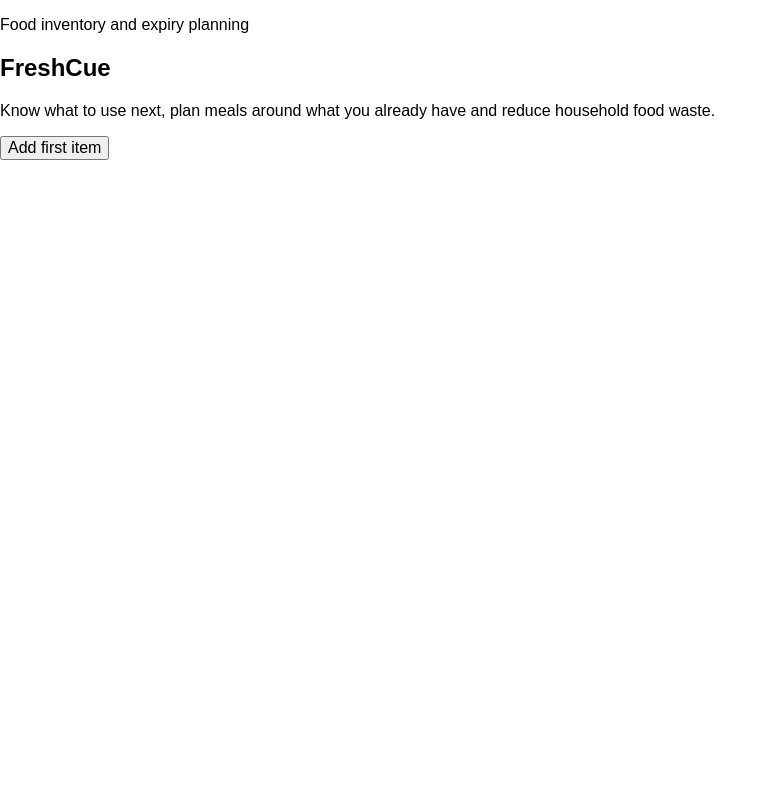
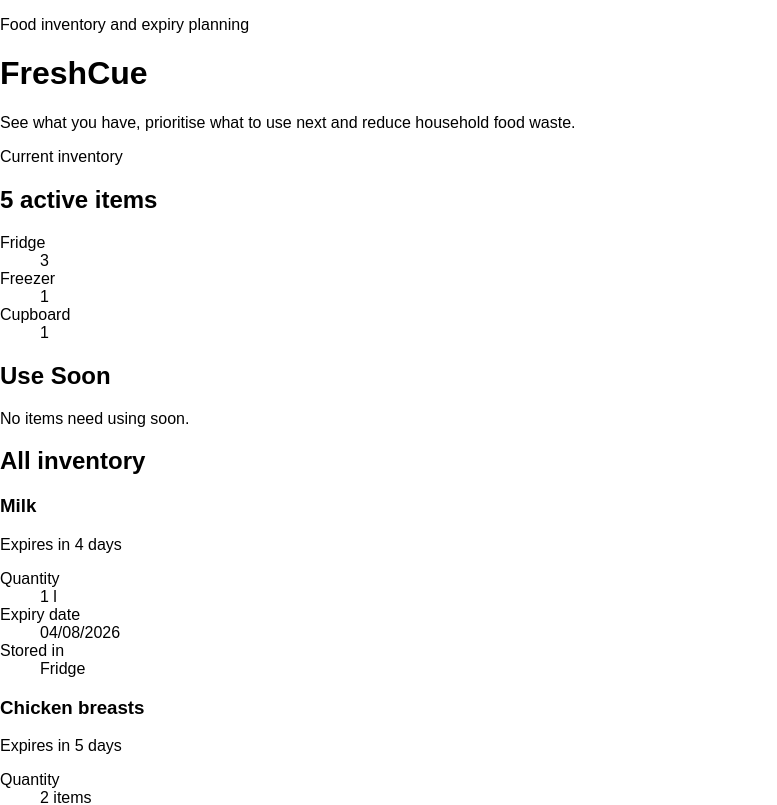
Before and after one commit to joshbingham/fresh-cue, a React (Vite) app: page / in a window 1280 px wide. Shown: the top 805 px of the page, without its empty margins (0-777 px from the left). Built offline with nearby package versions, Linux system fonts and the light colour scheme.

Commit message:
Build functional inventory dashboard

```diff
--- a/src/App.tsx
+++ b/src/App.tsx
@@ -1,20 +1,7 @@
+import InventoryDashboard from "./pages/InventoryDashboard";
+
 function App() {
-  return (
-    <main>
-      <section>
-        <p>Food inventory and expiry planning</p>
-
-        <h1>FreshCue</h1>
-
-        <p>
-          Know what to use next, plan meals around what you already have and
-          reduce household food waste.
-        </p>
-
-        <button type="button">Add first item</button>
-      </section>
-    </main>
-  );
+  return <InventoryDashboard />;
 }
 
 export default App;
--- /dev/null
+++ b/src/components/InventoryCard.tsx
@@ -0,0 +1,88 @@
+import type { InventoryItem } from "../types";
+import {
+  getDaysUntilExpiry,
+  getExpiryUrgency,
+} from "../utils";
+
+interface InventoryCardProps {
+  item: InventoryItem;
+}
+
+function formatQuantity(item: InventoryItem): string {
+  if (item.quantityUnit === "item") {
+    return `${item.quantity} ${item.quantity === 1 ? "item" : "items"}`;
+  }
+
+  return `${item.quantity} ${item.quantityUnit}`;
+}
+
+function formatStorageLocation(
+  storageLocation: InventoryItem["storageLocation"],
+): string {
+  return (
+    storageLocation.charAt(0).toUpperCase() +
+    storageLocation.slice(1)
+  );
+}
+
+function getExpiryLabel(expiryDate: string): string {
+  const daysUntilExpiry = getDaysUntilExpiry(expiryDate);
+
+  if (daysUntilExpiry < 0) {
+    const daysExpired = Math.abs(daysUntilExpiry);
+
+    return `Expired ${daysExpired} ${
+      daysExpired === 1 ? "day" : "days"
+    } ago`;
+  }
+
+  if (daysUntilExpiry === 0) {
+    return "Expires today";
+  }
+
+  if (daysUntilExpiry === 1) {
+    return "Expires tomorrow";
+  }
+
+  return `Expires in ${daysUntilExpiry} days`;
+}
+
+export default function InventoryCard({
+  item,
+}: InventoryCardProps) {
+  const urgency = getExpiryUrgency(item.expiryDate);
+
+  return (
+    <article className={`inventory-card inventory-card--${urgency}`}>
+      <div className="inventory-card__header">
+        <h3>{item.name}</h3>
+        <span className={`urgency-label urgency-label--${urgency}`}>
+          {getExpiryLabel(item.expiryDate)}
+        </span>
+      </div>
+
+      <dl className="inventory-card__details">
+        <div>
+          <dt>Quantity</dt>
+          <dd>{formatQuantity(item)}</dd>
+        </div>
+
+        <div>
+          <dt>Expiry date</dt>
+          <dd>
+            <time dateTime={item.expiryDate}>
+              {new Date(
+                `${item.expiryDate}T00:00:00`,
+              ).toLocaleDateString("en-GB")}
+            </time>
+          </dd>
+        </div>
+
+        <div>
+          <dt>Stored in</dt>
+          <dd>{formatStorageLocation(item.storageLocation)}</dd>
+        </div>
+      </dl>
+    </article>
+  );
+}
--- /dev/null
+++ b/src/components/InventorySummary.tsx
@@ -0,0 +1,59 @@
+import type { InventoryItem } from "../types";
+
+interface InventorySummaryProps {
+  items: InventoryItem[];
+}
+
+export default function InventorySummary({
+  items,
+}: InventorySummaryProps) {
+  const activeItems = items.filter(
+    (item) => item.status === "active",
+  );
+
+  const fridgeItems = activeItems.filter(
+    (item) => item.storageLocation === "fridge",
+  );
+
+  const freezerItems = activeItems.filter(
+    (item) => item.storageLocation === "freezer",
+  );
+
+  const cupboardItems = activeItems.filter(
+    (item) => item.storageLocation === "cupboard",
+  );
+
+  return (
+    <section
+      className="inventory-summary"
+      aria-labelledby="inventory-summary-heading"
+    >
+      <div>
+        <p className="inventory-summary__eyebrow">
+          Current inventory
+        </p>
+        <h2 id="inventory-summary-heading">
+          {activeItems.length} active{" "}
+          {activeItems.length === 1 ? "item" : "items"}
+        </h2>
+      </div>
+
+      <dl className="inventory-summary__breakdown">
+        <div>
+          <dt>Fridge</dt>
+          <dd>{fridgeItems.length}</dd>
+        </div>
+
+        <div>
+          <dt>Freezer</dt>
+          <dd>{freezerItems.length}</dd>
+        </div>
+
+        <div>
+          <dt>Cupboard</dt>
+          <dd>{cupboardItems.length}</dd>
+        </div>
+      </dl>
+    </section>
+  );
+}
--- /dev/null
+++ b/src/components/UseSoonSection.tsx
@@ -0,0 +1,45 @@
+import type { InventoryItem } from "../types";
+import { getDaysUntilExpiry } from "../utils";
+import InventoryCard from "./InventoryCard";
+
+interface UseSoonSectionProps {
+  items: InventoryItem[];
+}
+
+export default function UseSoonSection({
+  items,
+}: UseSoonSectionProps) {
+  const useSoonItems = items.filter((item) => {
+    if (item.status !== "active") {
+      return false;
+    }
+
+    const daysUntilExpiry = getDaysUntilExpiry(
+      item.expiryDate,
+    );
+
+    return daysUntilExpiry >= 0 && daysUntilExpiry <= 3;
+  });
+
+  return (
+    <section
+      aria-labelledby="use-soon-heading"
+      className="use-soon-section"
+    >
+      <h2 id="use-soon-heading">Use Soon</h2>
+
+      {useSoonItems.length === 0 ? (
+        <p>No items need using soon.</p>
+      ) : (
+        <div className="inventory-list">
+          {useSoonItems.map((item) => (
+            <InventoryCard
+              key={item.id}
+              item={item}
+            />
+          ))}
+        </div>
+      )}
+    </section>
+  );
+}
--- /dev/null
+++ b/src/pages/InventoryDashboard.tsx
@@ -0,0 +1,57 @@
+import InventoryCard from "../components/InventoryCard";
+import InventorySummary from "../components/InventorySummary";
+import UseSoonSection from "../components/UseSoonSection";
+import { sampleInventory } from "../data/sampleInventory";
+
+export default function InventoryDashboard() {
+  const activeItems = sampleInventory.filter(
+    (item) => item.status === "active",
+  );
+
+  return (
+    <main className="inventory-dashboard">
+      <header className="inventory-dashboard__header">
+        <p className="inventory-dashboard__eyebrow">
+          Food inventory and expiry planning
+        </p>
+
+        <h1>FreshCue</h1>
+
+        <p>
+          See what you have, prioritise what to use next and reduce
+          household food waste.
+        </p>
+      </header>
+
+      <InventorySummary items={sampleInventory} />
+
+      <UseSoonSection items={sampleInventory} />
+
+      <section
+        className="all-inventory-section"
+        aria-labelledby="all-inventory-heading"
+      >
+        <h2 id="all-inventory-heading">All inventory</h2>
+
+        {activeItems.length === 0 ? (
+          <div className="empty-state">
+            <h3>Your inventory is empty</h3>
+            <p>
+              Add your first food item to start tracking what needs
+              using.
+            </p>
+          </div>
+        ) : (
+          <div className="inventory-list">
+            {activeItems.map((item) => (
+              <InventoryCard
+                key={item.id}
+                item={item}
+              />
+            ))}
+          </div>
+        )}
+      </section>
+    </main>
+  );
+}
```
